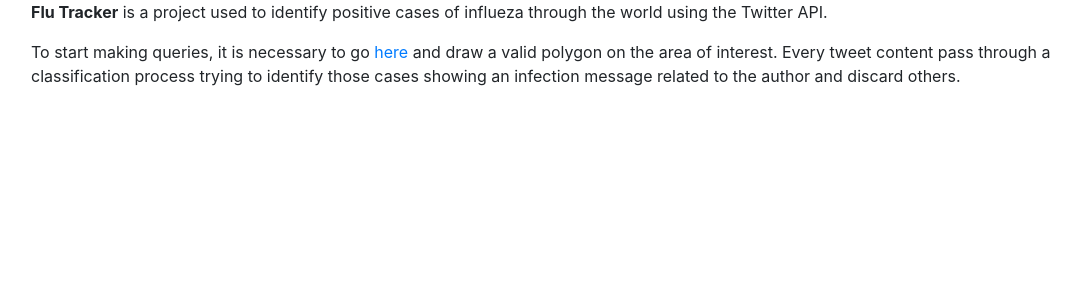
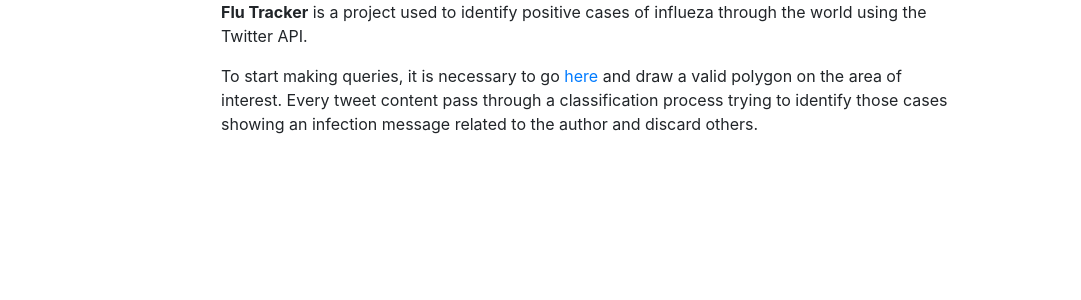
Before and after one commit to Hector-hedb12/flu_tracker, a Django app: page / in a window 1280 px wide. Shown: the part 56-356 px from the top of the page, without its empty margins (54-1135 px from the left). Run offline with Django 3.2, Linux system fonts and the light colour scheme; parts of the project's set-up code (start-up, migrations or seed data) failed here and were passed over; some libraries are stand-ins or nearby versions.

Commit message:
use columns in home page

```diff
--- a/flu_tracker/templates/pages/home.html
+++ b/flu_tracker/templates/pages/home.html
@@ -1,13 +1,16 @@
 {% extends "base.html" %}
 
 {% block content %}
+<div class="row justify-content-center">
+  <div class="col-8">
     <p>
       <b>Flu Tracker</b> is a project used to identify positive cases of influeza through the world using the Twitter API.
     </p>
-
     <p>
       To start making queries, it is necessary to go <a href="{% url 'tracker:list' %}">here</a> and draw a valid polygon
       on the area of interest. Every tweet content pass through a classification process trying to identify those cases showing
       an infection message related to the author and discard others.
     </p>
+  </div>
+</div>
 {% endblock %}
```
Lines whose indentation alone changed are shown as unchanged.
